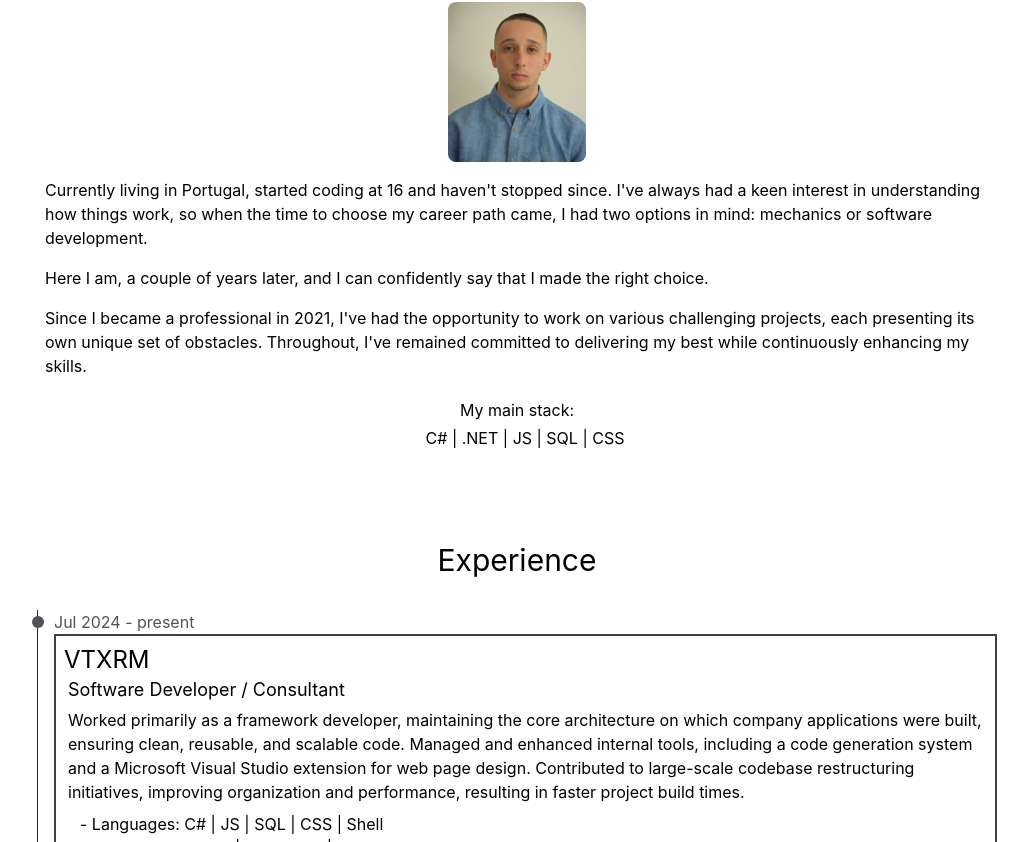
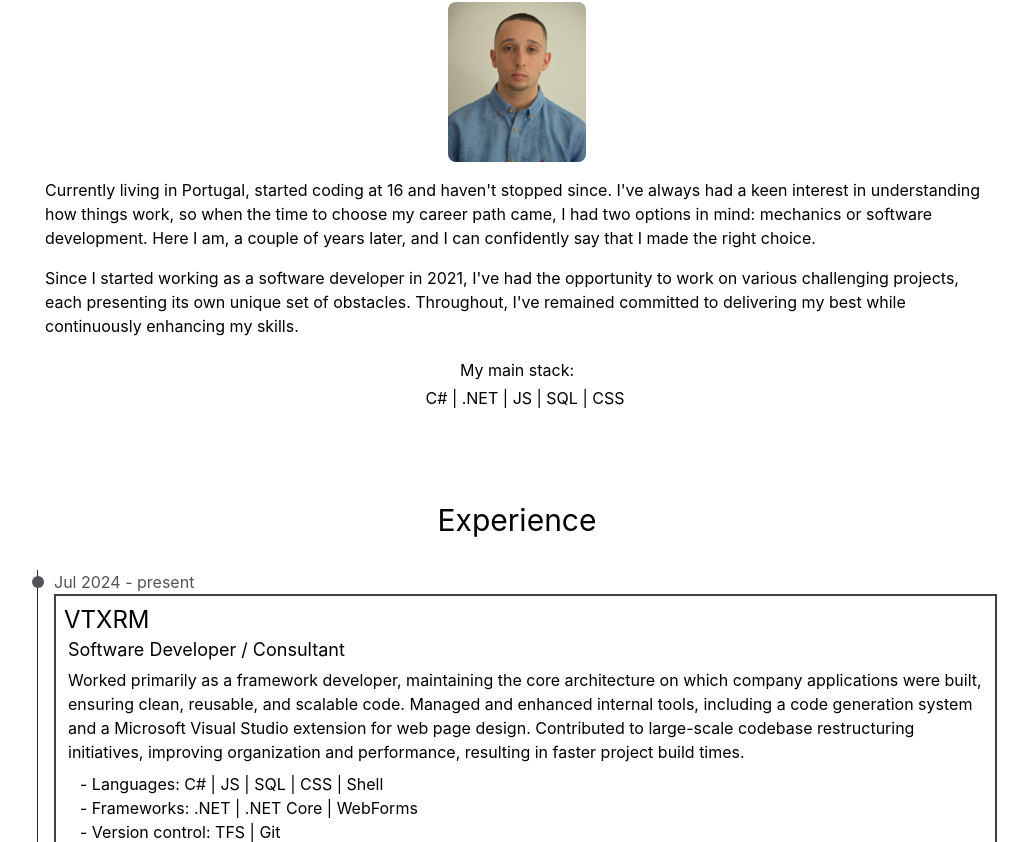
Before and after one commit to AfonsoPint0/portfolio, a Vue app: page / in a window 1280 px wide. Shown: the part 898-1740 px from the top of the page, without its empty margins (123-1151 px from the left). Built offline with nearby package versions, Linux system fonts and the light colour scheme.

Commit message:
Intro update

```diff
--- a/src/components/Body/Intro.vue
+++ b/src/components/Body/Intro.vue
@@ -11,13 +11,10 @@
         <img :src="img" class="rounded-lg  h-40 object-center" alt="Description" />
       </div>
       <div class="p-2">
-        Currently living in Portugal, started coding at 16 and haven't stopped since. I've always had a keen interest in understanding how things work, so when the time to choose my career path came, I had two options in mind: mechanics or software development.
+        Currently living in Portugal, started coding at 16 and haven't stopped since. I've always had a keen interest in understanding how things work, so when the time to choose my career path came, I had two options in mind: mechanics or software development. Here I am, a couple of years later, and I can confidently say that I made the right choice.
       </div>
       <div class="p-2">
-        Here I am, a couple of years later, and I can confidently say that I made the right choice.
-      </div>
-      <div class="p-2">
-        Since I became a professional in 2021, I've had the opportunity to work on various challenging projects, each presenting its own unique set of obstacles. Throughout, I've remained committed to delivering my best while continuously enhancing my skills.
+        Since I started working as a software developer in 2021, I've had the opportunity to work on various challenging projects, each presenting its own unique set of obstacles. Throughout, I've remained committed to delivering my best while continuously enhancing my skills.
       </div>
       <div class="p-3">
         <div class="pb-1 flex justify-center">
--- a/src/components/Footer/Footer.vue
+++ b/src/components/Footer/Footer.vue
@@ -6,6 +6,6 @@
           <a className="p-3 underline" target="none" href="https://www.linkedin.com/in/afonso-pinto/">LinkedIn</a>
           <a className="p-3 underline" target="none" href="/portfolio/CV_AfonsoPinto.pdf">CV(PDF)</a>
         </div>
-        <div className="text-center">Afonso Pinto 2024</div>
+        <div className="text-center">Afonso Pinto 2025</div>
       </div>
 </template>
```
